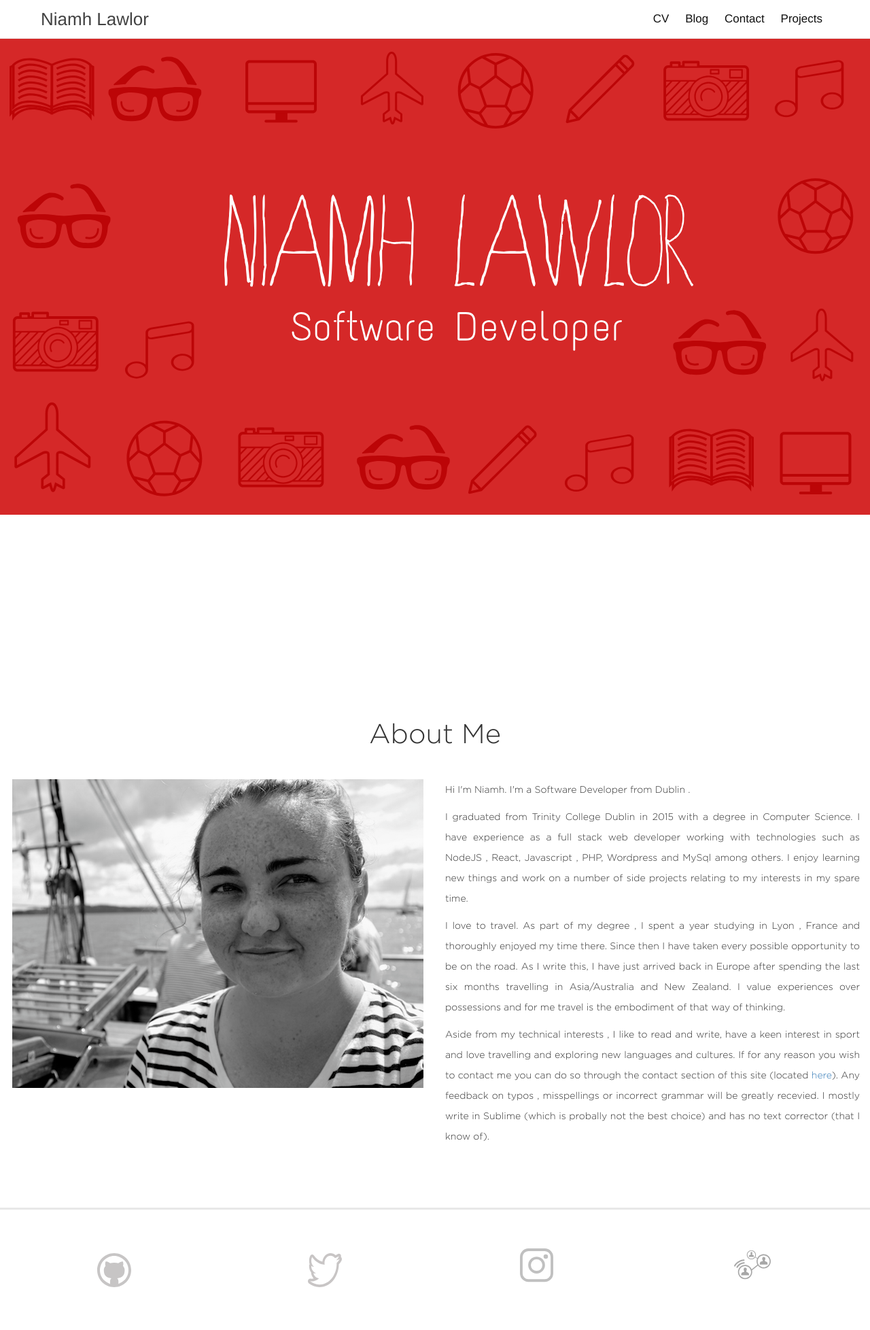
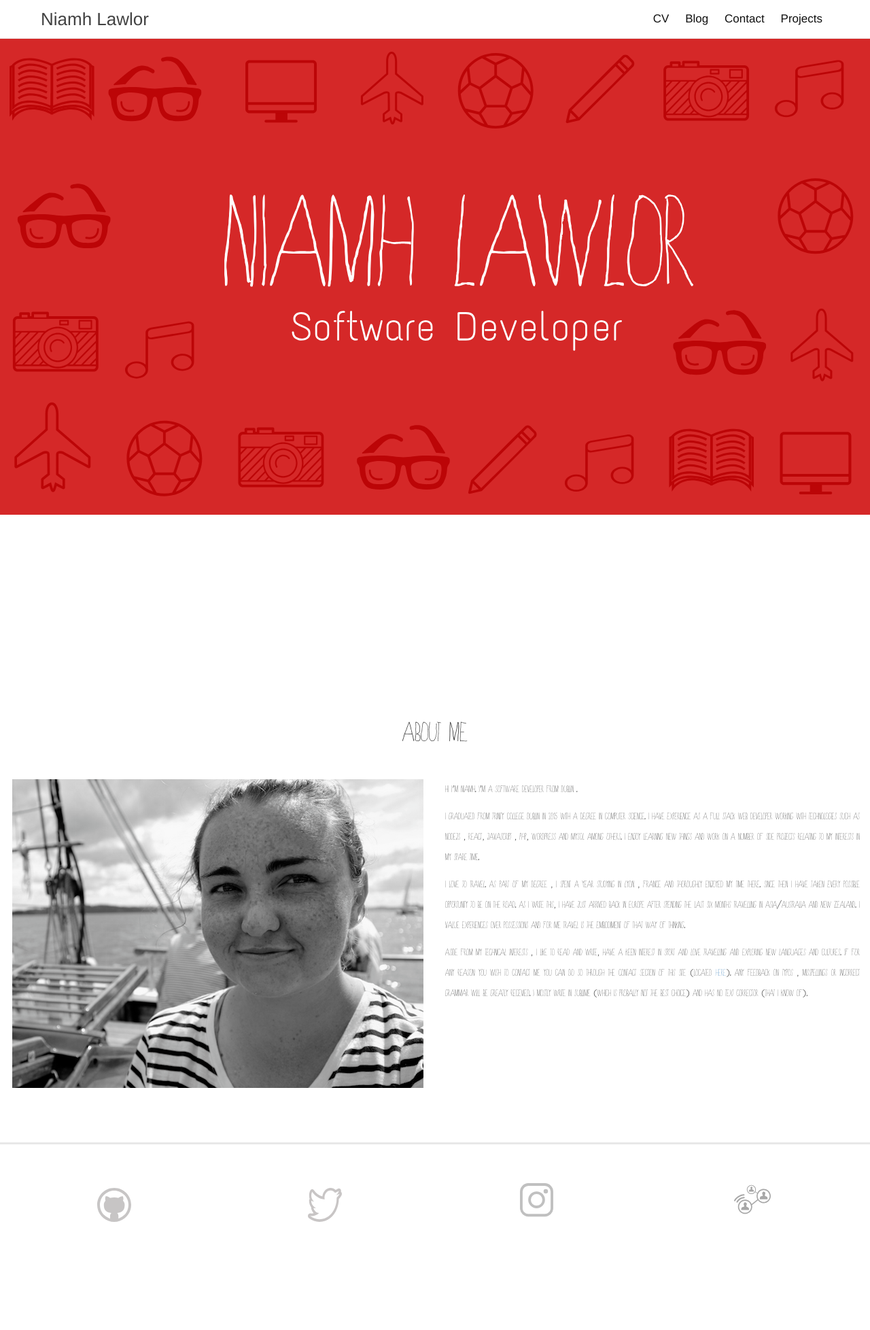
Before and after one commit to nileahtobhair/nileahtobhair.github.io, a Jekyll site: the page built from index.html, in a window 1280 px wide. Shown: the whole page at 68% size. Built offline with Jekyll 4.4.1, drawn with Linux system fonts in a browser that asks for light colours; the list of posts is cut into pages by our own code; after the commit the page ends 1860 px from its top, so only the background shows below that.

Commit message:
readd skinny font

```diff
--- a/_sass/partials/_base.scss
+++ b/_sass/partials/_base.scss
@@ -55,3 +55,18 @@ $font-path: $url + '/assets/fonts/gotham/gotham';
   font-weight: normal;
   font-style: normal;
 }
+
+$skinny-font-name: "skinny";
+$skinny-font-path: $url + '/assets/fonts/skinny/skinny';
+
+@font-face {
+  font-family: 'gotham';
+  src: url($skinny-font-path+'.eot');
+  src: url($skinny-font-path+'.woff2') format('woff2'),
+       url($skinny-font-path+'.woff') format('woff'),
+       url($skinny-font-path+'.ttf') format('truetype'),
+       url($skinny-font-path+'.svg#GothamLight') format('svg'),
+       url($skinny-font-path+'.eot?#iefix') format('embedded-opentype');
+  font-weight: normal;
+  font-style: normal;
+}
```
